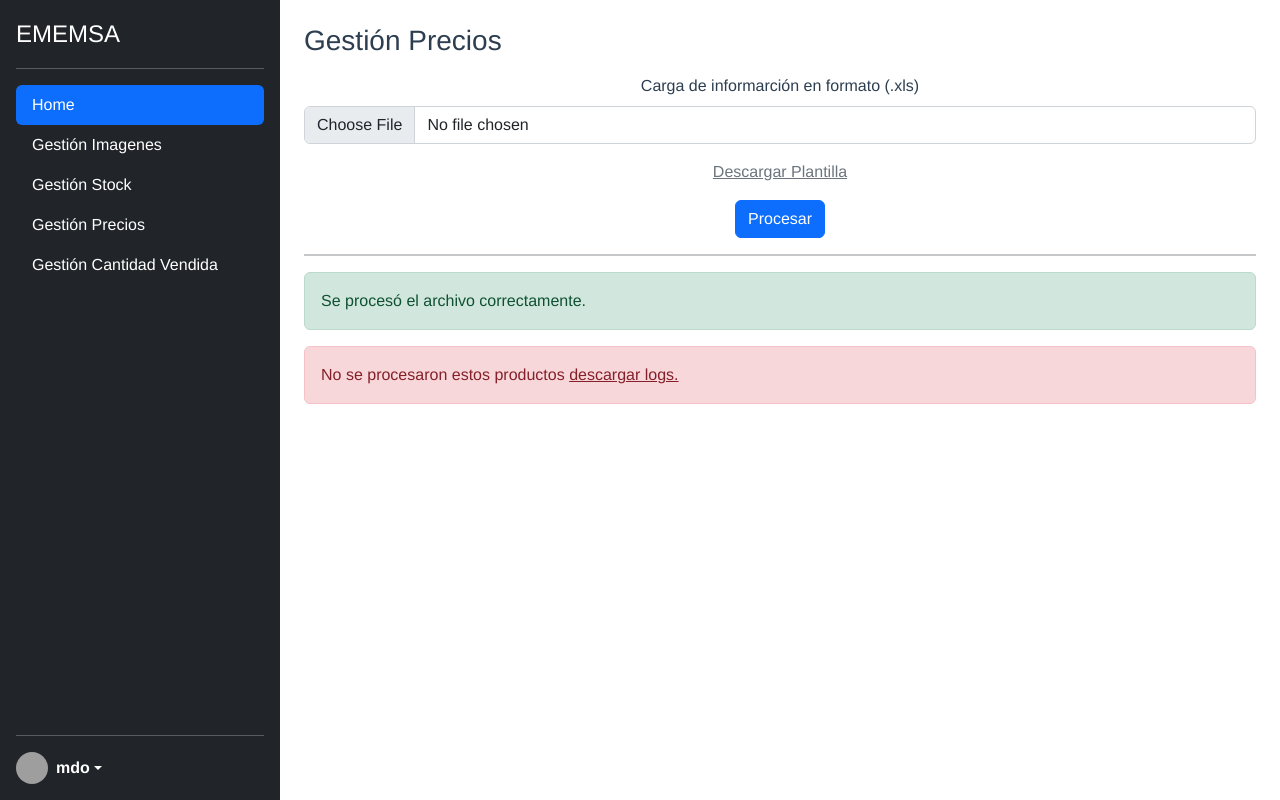
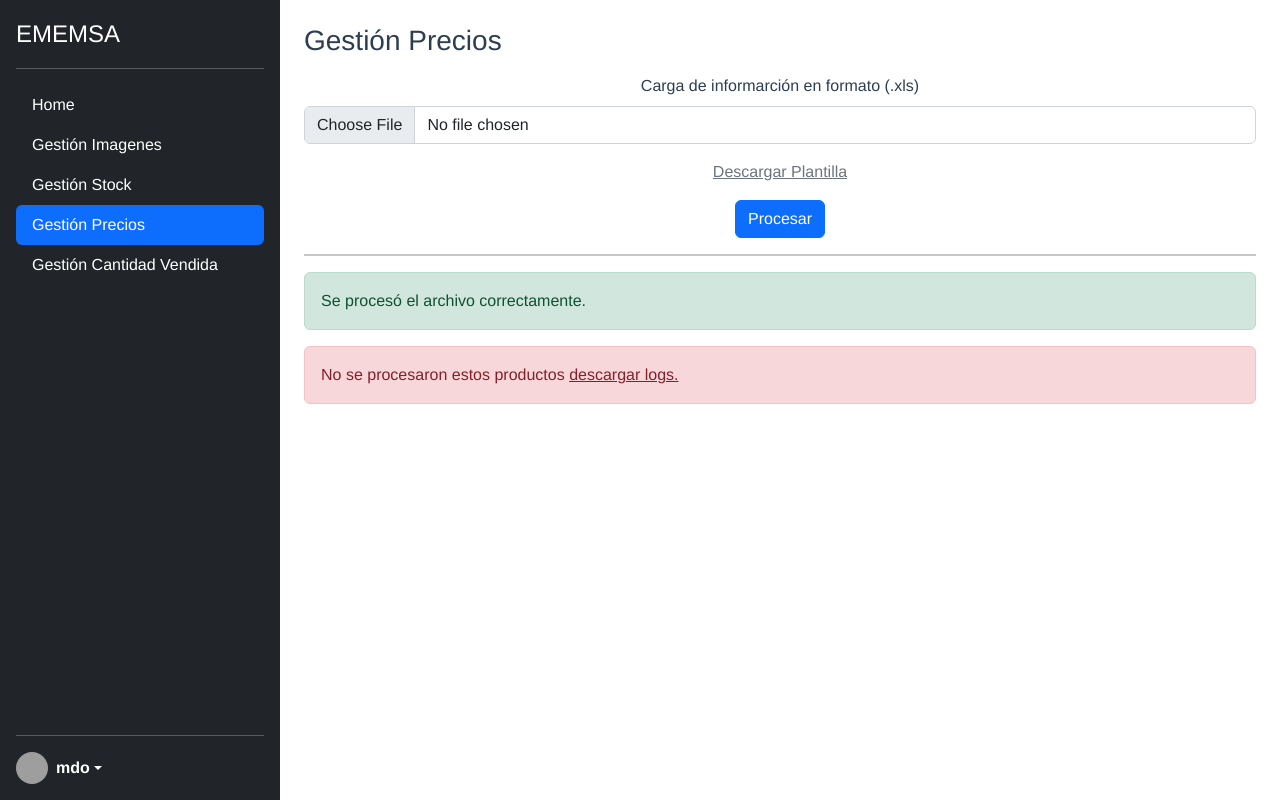
Before and after one commit to murrugarraluis/template-minisite, a Vue app: page /#/gestion-precios in a window 1280 px wide. Built offline with nearby package versions, Linux system fonts and the light colour scheme; grey boxes are pictures that could not be loaded.

Commit message:
UPDATE:Layout - active option menu

```diff
--- a/src/components/Layout.vue
+++ b/src/components/Layout.vue
@@ -125,6 +125,9 @@ export default {
       page: "/",
     };
   },
+  mounted() {
+    this.page = this.$route.fullPath;
+  },
   methods: {
     redirect(path) {
       this.page = path;
```
